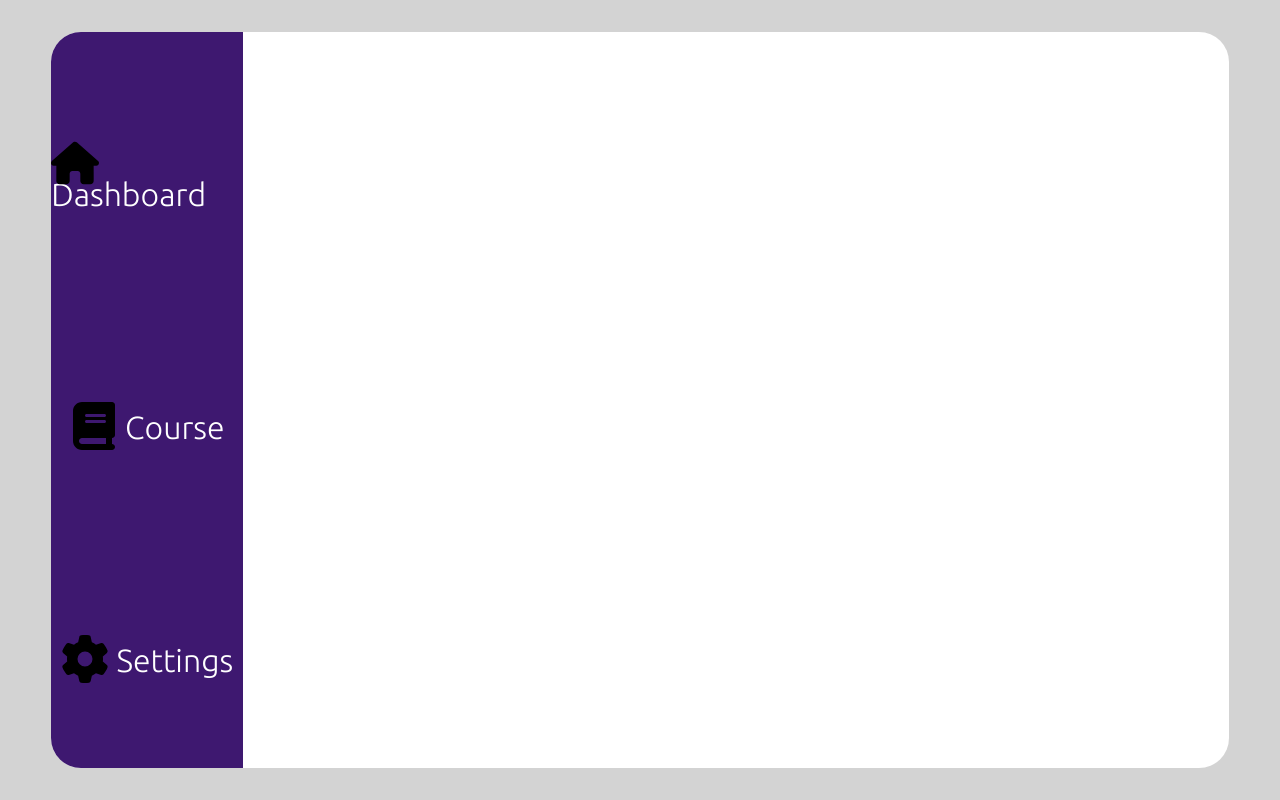
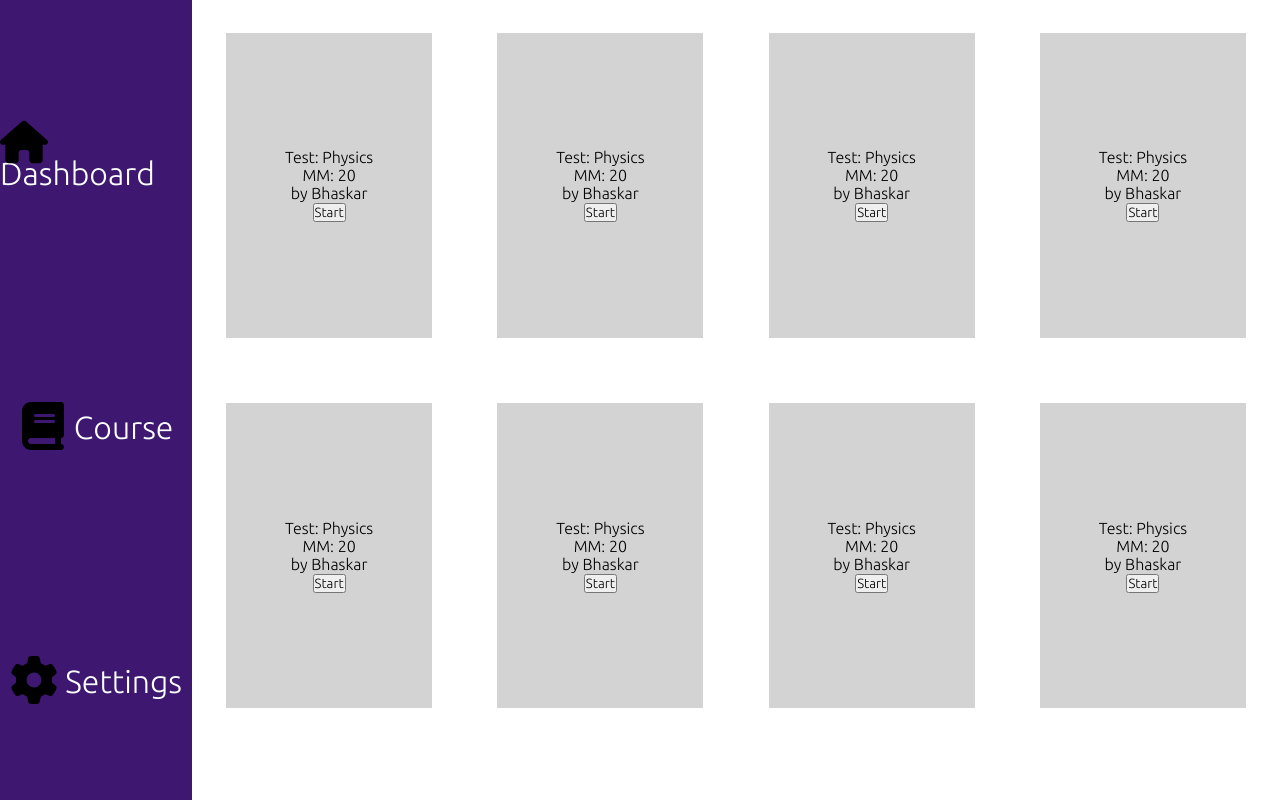
Before and after one commit to baync180705/TestPortal, a React (Create React App) app in the folder TestPortal-Frontend/testportal/: page / in a window 1280 px wide. Built offline with nearby package versions, Linux system fonts and the light colour scheme; the HTML template or start-up script is replaced by a standard one.

Commit message:
New Routes defined on frontend

```diff
--- a/TestPortal-Frontend/testportal/package.json
+++ b/TestPortal-Frontend/testportal/package.json
@@ -40,10 +40,11 @@
     ]
   },
   "devDependencies": {
+    "react-router-dom": "^6.22.3",
     "svg-react-loader": "^0.4.6",
     "svg-url-loader": "^8.0.0",
     "ts-loader": "^9.5.1",
-    "typescript": "^5.4.3",
+    "typescript": "^4.9.5",
     "webpack": "^5.91.0",
     "webpack-cli": "^5.1.4",
     "webpack-dev-server": "^5.0.4"
--- a/TestPortal-Frontend/testportal/src/App.css
+++ b/TestPortal-Frontend/testportal/src/App.css
@@ -7,32 +7,52 @@
 
 body{
   display: flex;
-  justify-content: center;
+  /* justify-content: center;
   align-items: center;
   background-color:lightgrey;
-  height: 100vh;
+  height: 100vh; */
 }
 
 #main{
-  height: 92vh;
-  width: 92vw;
-  border-radius: 30px;
+  height: 100vh;
+  width: 100vw;
+  /* border-radius: 30px; */
   background-color: white;
+  display: flex;
+  flex-direction: row;
 }
 
 #left-menu{
-  height:92vh;
+  height:100vh;
   width: 15vw;
   background-color: rgb(62, 24, 112);
-  border-radius: 30px 0px 0px 30px;
+  /* border-radius: 30px 0px 0px 30px; */
   display: flex;
   flex-direction: column;
   justify-content: space-around;
   align-items: center;
-  font-size: 2rem;
+  font-size: 2em;
   color:white;
 }
-
+#main-menu{
+  height:92vh;
+  width: 85vw;
+  display: flex;
+  flex-wrap: wrap;
+  justify-content: center;
+  align-items: center;
+}
+.test-card{
+  height: 30vh;
+  width: 11vw;
+  background-color: lightgrey;
+  display: flex;
+  flex-direction: column;
+  align-items: center;
+  justify-content: center;
+  margin: 3%;
+  padding: 3%;
+}
 svg{
   width: 3rem;
   height: 3rem;
--- a/TestPortal-Frontend/testportal/src/App.tsx
+++ b/TestPortal-Frontend/testportal/src/App.tsx
@@ -1,15 +1,51 @@
 import React from 'react';
+import {createBrowserRouter, RouterProvider} from 'react-router-dom' //Recommended way of using react-router
 import './App.css';
-import LeftMenu from "../src/Components/LeftMenu.tsx"; // Assuming LeftMenu is a TSX component
-import MainMenu from './Components/MainMenu.tsx'; // Assuming MainMenu is a TSX component
-
-interface AppProps {} // Empty interface for now, can be extended later for props
+import TeacherWelcome from './Components/TeacherWelcome.tsx';
+import LeftMenu from "../src/Components/LeftMenu.tsx";
+import MainMenu from './Components/MainMenu.tsx';
+import TestPage from './Components/TestPage.tsx';
+import Submit from './Components/Submit.tsx';
+import NewUser from './Components/NewUser.tsx';
+import Login from './Components/Login.tsx';
 
 function App(){
+
+const router = createBrowserRouter([
+  {
+    path: '/test',
+    element: <TestPage/>,
+  },
+  {
+    path: '/',
+    element: <><LeftMenu/><MainMenu/></>,
+  },
+  {
+    path: '/test/submit',
+    element: <Submit/>
+  },
+  {
+    path: '/teacher',
+    element: <TeacherWelcome/>
+  },
+  {
+    path: '/signup',
+    element: <NewUser/>
+  },
+  {
+    path: '/login',
+    element: <Login/>
+  }
+
+
+])
+
+
   return(
     <div id="main">
-      <LeftMenu/>
-      <MainMenu/>
+
+      <RouterProvider router = {router}/>
+
     </div>
   );
 }
--- /dev/null
+++ b/TestPortal-Frontend/testportal/src/Components/Login.tsx
@@ -0,0 +1,22 @@
+import React from 'react'
+
+function Login() {
+  return (
+    <div>
+        <form id="login" >
+            <div id="log-head">LOGIN</div>
+            <br/><br/>
+            <div id="log-body">
+                Username: <br />
+                <input type="text" placeholder="Enter your username" /><input/><br /><br />
+                Password: <br /><input type="password" placeholder="Enter your password" /><input/><br /><br />
+                <button>Submit</button>
+            </div>
+            <br />
+            <a href="NewUser.html">New User? Create an account !</a>
+        </form>
+    </div>
+  )
+}
+
+export default Login
--- a/TestPortal-Frontend/testportal/src/Components/MainMenu.tsx
+++ b/TestPortal-Frontend/testportal/src/Components/MainMenu.tsx
@@ -1,11 +1,39 @@
 import React from 'react'
+import { Link } from 'react-router-dom'
+import TestPage from './TestPage'
+import {createBrowserRouter, RouterProvider} from 'react-router-dom' //Recommended way of using react-router
 
-const MainMenu = () => {
+
+function PushTestCard(title: string, maxMarks: number, author: string){
   return (
-    <div>
-
+    <div className="test-card">
+      <span>Test: {title}</span>
+      <span>MM: {maxMarks}</span>
+      <span>by {author}</span>
+      <Link to = "/test"><button>Start</button></Link>
     </div>
   )
 }
 
+
+const MainMenu = () => {
+  return (
+    <>
+    <div id = "main-menu">
+      {PushTestCard("Physics", 20, "Bhaskar")}
+      {PushTestCard("Physics", 20, "Bhaskar")}
+      {PushTestCard("Physics", 20, "Bhaskar")}
+      {PushTestCard("Physics", 20, "Bhaskar")}
+      {PushTestCard("Physics", 20, "Bhaskar")}
+      {PushTestCard("Physics", 20, "Bhaskar")}
+      {PushTestCard("Physics", 20, "Bhaskar")}
+      {PushTestCard("Physics", 20, "Bhaskar")}
+    </div>
+    <div id = "test-menu">
+
+    </div>
+    </>
+  )
+}
+
 export default MainMenu
--- /dev/null
+++ b/TestPortal-Frontend/testportal/src/Components/NewUser.tsx
@@ -0,0 +1,26 @@
+import React from 'react'
+
+function NewUser() {
+  return (
+    <>
+    <div>
+        <form id="signup">
+            <div>SIGN UP</div><br/><br/>
+            <div><label>Username:</label> <br/> <input type="text"
+                    placeholder="Enter your username"></input><br/><br/>
+                    <label>Email:</label> <br/> <input type="text"
+                    placeholder="Enter your email"></input><br/><br/>
+                <label>Create Password:</label> <br/><input type="password"
+                    placeholder="Enter your password"></input><br/>
+                <label>Re-Enter Password:</label> <br/><input type="password"
+                    placeholder="Enter your password"></input><br/><br/>
+                <label>Submit to sign-in !</label><br/><br/>
+                <button className="buttons" id="submit" type="submit">Submit</button>
+            </div><br/><br/>
+        </form>
+    </div>
+</>
+  )
+}
+
+export default NewUser
--- /dev/null
+++ b/TestPortal-Frontend/testportal/src/Components/Submit.tsx
@@ -0,0 +1,13 @@
+import React from 'react'
+
+function Submit() {
+  return (
+    <>
+    <div id = "greet">
+      Thank You ! Your submission has been recieved.
+    </div>
+    </>
+  )
+}
+
+export default Submit
--- /dev/null
+++ b/TestPortal-Frontend/testportal/src/Components/TeacherWelcome.tsx
@@ -0,0 +1,14 @@
+import React from 'react'
+
+function TeacherWelcome() {
+  return (
+    <>
+      <div id = "greet-teacher">
+        Welcome Back Teacher
+      </div>
+      <button>Click Here to Create Test!</button>
+    </>
+  )
+}
+
+export default TeacherWelcome
--- /dev/null
+++ b/TestPortal-Frontend/testportal/src/Components/TestPage.tsx
@@ -0,0 +1,29 @@
+import React from 'react'
+import { Link } from 'react-router-dom'
+
+function Questions(q:string,o1:string,o2:string,o3:string,o4:string){
+      return(
+        <>
+        <h4>{q}</h4>
+        <input type= "radio" name={q}/>{o1}
+        <input type= "radio" name={q}/>{o2}
+        <input type= "radio" name={q}/>{o3}
+        <input type= "radio" name={q}/>{o4}
+        </>
+      )
+      }
+
+const TestPage = () => {
+
+  return (
+    <form id = "test-page">
+        {Questions("why are you an a ideiot?","idk","idk","idk","idk")};
+        {Questions("why are you an a iddiot?","idk","idk","idk","idk")};
+        {Questions("why are you an a cidiot?","idk","idk","idk","idk")};
+        {Questions("why are you an ab idiot?","idk","idk","idk","idk")};
+        <Link to = "/test/submit"><button>Submit!</button></Link>
+    </form>
+  )
+}
+
+export default TestPage
```
Also changed, not shown: TestPortal-Frontend/testportal/src/Components/CreateExam.tsx (added, +11 -0 lines), 1 other file (tests, documents, lock files or other folders).
